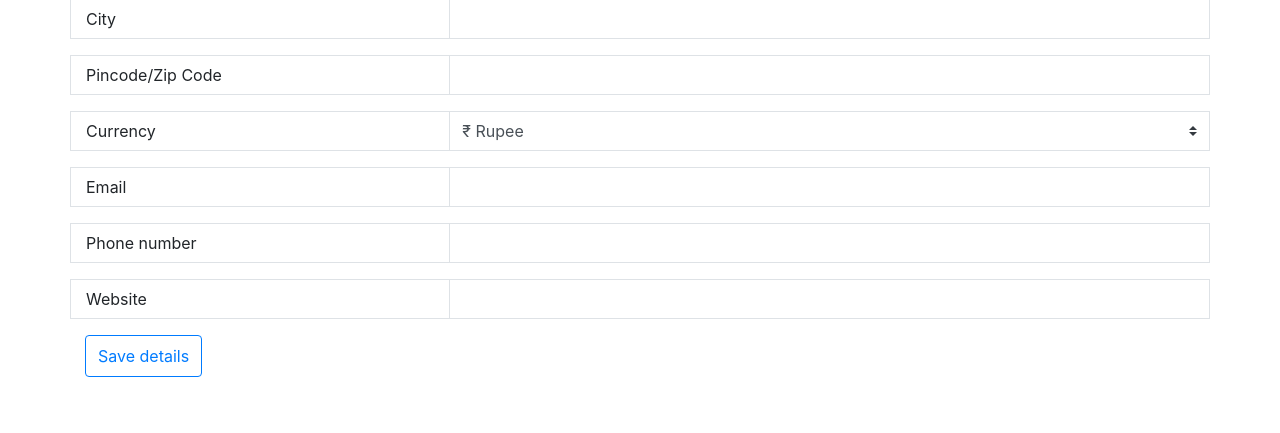
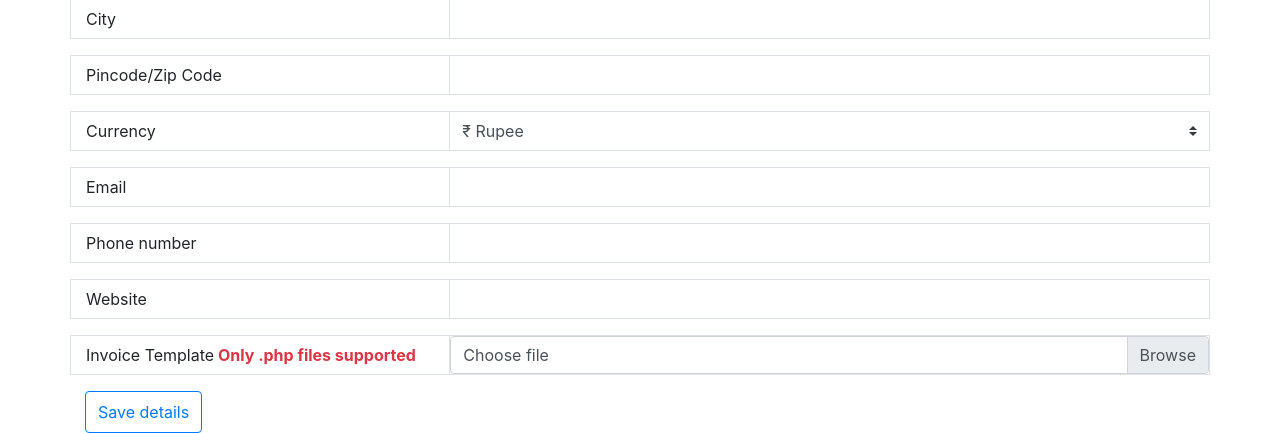
Before and after one commit to Arvin-Software/Icarus, a PHP site: page /admin/invoice/settings.php in a window 1280 px wide. Shown: the part 706-1139 px from the top of the page. Before the commit the page ends 1083 px from the top, so only its background shows below. Run offline with PHP 8.4, Linux system fonts and the light colour scheme; the visitor is signed in with stand-in values (Sample User, id 1); data that the repository does not hold is empty; some libraries are stand-ins or nearby versions.

Commit message:
added function to upload custom invoice template

```diff
--- a/admin/headermodl.php
+++ b/admin/headermodl.php
@@ -114,4 +114,4 @@
         }
     </style>
 </head>
-<body class=" bg-white" style="">
+<body class="" style="">
--- a/admin/invoice/settings.php
+++ b/admin/invoice/settings.php
@@ -57,9 +57,14 @@ include '../../classes/khatral.php';
 <div class="container">
     <?php
     if(isset($_POST['submit'])){
+        if(isset($_FILES['fileToUpload1'])){
+            $target_dir = '../../printtemp/';
+            $target_file = basename($_FILES["fileToUpload1"]["name"]);
+            $imageFileType = strtolower(pathinfo($target_file,PATHINFO_EXTENSION));
             date_default_timezone_set('Asia/Kolkata');
             $date = date('dmYhis', time());
             $date1 = date('d/m/Y h:i:s', time());
+            if($imageFileType == "php"){
                 khatral::khquery('INSERT INTO comp_info VALUES(NULL, :ref_id, :mail_nm, :finyearfr, :finyearto, :gstno,
                 :addr, :country, :stat, :city, :pin, :curr,
                 :email, :phno, :web, :typofb, :logo)', array(
@@ -80,7 +85,17 @@ include '../../classes/khatral.php';
                     ':typofb'=>$_SESSION['office'],
                     ':logo'=>'',
                 ));
+                khatral::khquery('DELETE FROM print_temp_so WHERE off_nm=:offnm', array(
+                    ':offnm'=>$_SESSION['office']
+                ));
+                khatral::khquery('INSERT INTO print_temp_so VALUES(NULL, :fil, :offnm)', array(
+                    ':fil'=>$date . '.php',
+                    ':offnm'=>$_SESSION['office']
+                ));
+                move_uploaded_file($_FILES["fileToUpload1"]["tmp_name"], "../../printtemp/" . $date . '.php');
                 echo 'Company details saved';
+            }
+        }
     }
     $ret = khatral::khquery('SELECT * FROM comp_info WHERE typofb=:office', array(':office'=>$_SESSION['office']));
     $nm = '';
@@ -112,7 +127,7 @@ include '../../classes/khatral.php';
         $web = $p['web'];
     }
     ?>
-    <form action="settings.php" method="post" autocomplete="off">
+    <form action="settings.php" method="post" autocomplete="off" enctype="multipart/form-data">
         <?php
             $res = khatral::khquery('SELECT * FROM office WHERE office_nm=:nm', array(
                 ':nm'=>$_SESSION['office']
@@ -245,6 +260,24 @@ include '../../classes/khatral.php';
                 <input type="text" name="web" id="web" style="border: none;" class="form-control" required="" value="<?php echo $web; ?>">
             </div>
         </div>
+        <div class="form-group row border">
+            <label for="unm" class="col-sm-4 col-form-label border-right">Invoice Template<b class="text-danger">&nbsp;Only .php files supported</b></label>
+            <div class="col-sm-8" style="padding-right: 0px; padding-left:0px; border-radius: 0px 0px 0px 0px;">
+
+                <div class="custom-file">
+
+                    <input type="file" class="custom-file-input" style="border: none;" name="fileToUpload1" id="fileToUpload1" required="">
+                    <label class="custom-file-label" for="fileToUpload1" required="">Choose file</label>
+                </div>
+                <script>
+                    // Add the following code if you want the name of the file appear on select
+                    $(".custom-file-input").on("change", function() {
+                    var fileName = $(this).val().split("\\").pop();
+                    $(this).siblings(".custom-file-label").addClass("selected").html(fileName);
+                    });
+                </script>
+            </div>
+        </div>
         <input type="submit" value="Save details" id="submit" name="submit" class="btn btn-outline-primary">
         </div>
         </div>
--- a/css/softview.css
+++ b/css/softview.css
@@ -7,3 +7,9 @@
 .prog-fore{
     background-color: #E7E7E7;
 }
+.soft-bor-ten{
+    border-radius: 10px 10px 10px 10px;
+}
+.soft-bor-twen{
+    border-radius: 20px 20px 20px 20px;
+}
--- a/header.php
+++ b/header.php
@@ -146,7 +146,7 @@
 <?php
     if(isset($inst) == FALSE){
 ?>
-<body class="bg-white" style="" >
+<body class="bg-light" style="" >
     <?php
         include 'primarynav.php';
     ?>
--- a/primarynav.php
+++ b/primarynav.php
@@ -1,10 +1,10 @@
 <?php
-echo '<div class="bg-white shadow">';
+echo '<div class="bg-white shadow soft-bor-ten" style="width: 98%; margin-left: 1%;">';
 echo '<div class=" container">';
 if($_SESSION['typ'] != "1"){
   echo '<nav class="navbar navbar-expand-lg navbar-light" style=" margin-left: 23%;">';
 }else{
-  echo '<nav class="navbar navbar-expand-lg navbar-light">';
+  echo '<nav class="navbar navbar-expand-lg navbar-light" style="margin-left: 5%;">';
 }
 echo '
   <!-- Brand -->
```
Also changed, not shown: admin/index.php (+16 -9 lines), admin/invoice/index.php (+4 -5 lines), admin/invoice/view.php (+10 -1 lines), admin/noticeboard/boards.php (+10 -6 lines), classes/dbOper.php (+10 -0 lines), 1 other file. Lines whose indentation alone changed are shown as unchanged.
